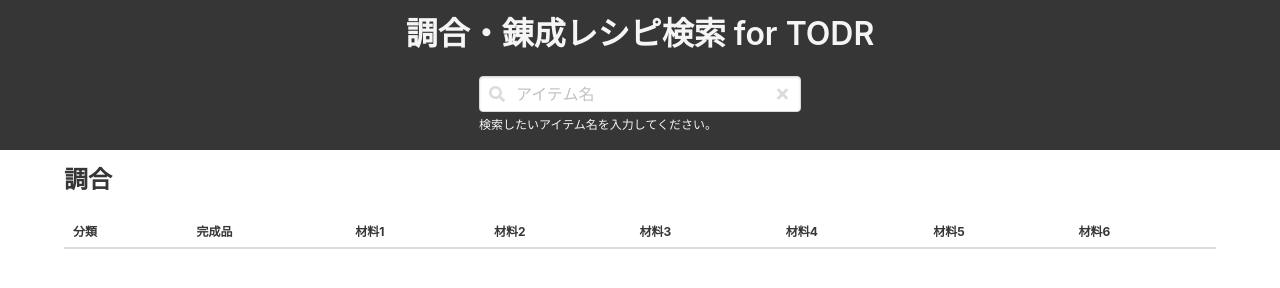
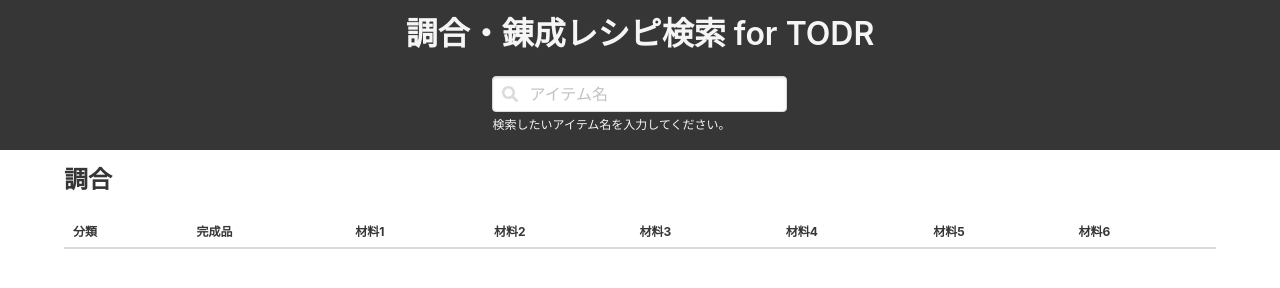
Before and after one commit to mhatayama/fushigen-todr-recipe, a website: page public/index.html in a window 1280 px wide. Drawn offline with nearby package versions, Linux system fonts and the light colour scheme.

Commit message:
検索文字のクリアをブラウザ側の処理に任せる

```diff
--- a/public/index.html
+++ b/public/index.html
@@ -19,13 +19,10 @@
       </h1>
       <form id="searchForm">
         <div class="field is-grouped is-grouped-centered">
-          <div class="control has-icons-left has-icons-right">
-            <input class="input search-text" type="text" placeholder="アイテム名">
+          <div class="control has-icons-left">
+            <input class="input search-text" type="search" placeholder="アイテム名">
             <span class="icon is-small is-left">
               <i class="fa fa-search"></i>
-            </span>
-            <span class="icon is-small is-right icon-remove">
-              <i class="fa fa-times"></i>
             </span>
             <p class="help">
               検索したいアイテム名を入力してください。
--- a/public/js/app.js
+++ b/public/js/app.js
@@ -5,7 +5,6 @@
 const elMxingResult = document.querySelector("#mixing-result");
 
 qlForm.addEventListener("submit", getSearchResult);
-elRemoveIcon.addEventListener("click", removeText);
 
 function getSearchResult(e) {
   e.preventDefault();
@@ -47,7 +46,3 @@
       }).join("\n");
     });
 }
-
-function removeText(e) {
-  elSearchTextInput.value = "";
-}
```
